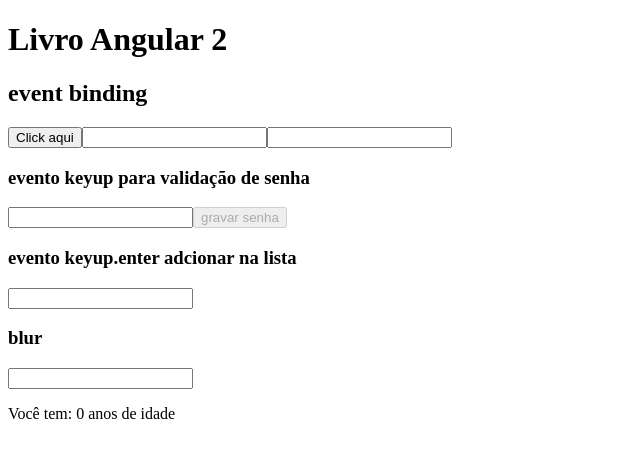
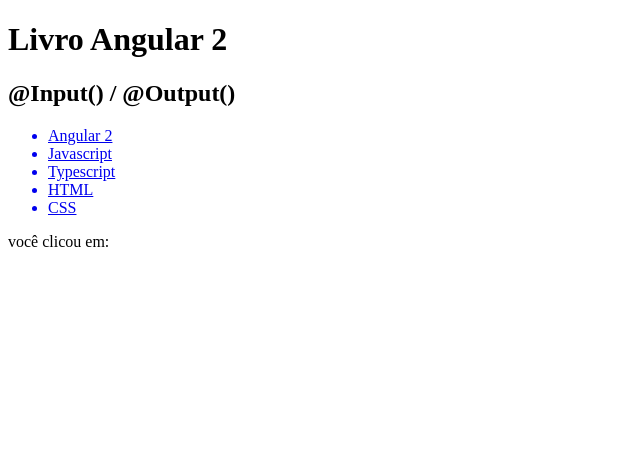
Before and after one commit to MarcondesOliveira/angular2, an Angular app: page / in a window 1280 px wide. Shown: the top 458 px of the page, without its empty margins (0-640 px from the left). Built offline with nearby package versions, Linux system fonts and the light colour scheme.

Commit message:
ninth commit

```diff
--- a/src/app/app.component.html
+++ b/src/app/app.component.html
@@ -26,4 +26,6 @@
     segundo conteúdo passado
   </div>
 </app-ng-content> -->
-<app-event-binding></app-event-binding>
+<!-- <app-event-binding></app-event-binding> -->
+<app-input-output [menu]="desenvolvimento" (nomeClicado)="valorPassado($event)"></app-input-output>
+<p>você clicou em: {{valor}}</p>
--- a/src/app/app.component.ts
+++ b/src/app/app.component.ts
@@ -9,6 +9,8 @@
 export class AppComponent {
   title = 'Livro Angular 2';
   foto: string = 'favicon.ico';
+  desenvolvimento: string [] = ['Angular 2', 'Javascript', 'Typescript', 'HTML', 'CSS'];
+  valor: string;
 
   constructor(private service: AlertaService){
 
@@ -18,4 +20,8 @@
     this.service.msgAlerta();
   }
 
+  valorPassado(valorPassado){
+    this.valor = valorPassado;
+  }
+
 }
--- a/src/app/app.module.ts
+++ b/src/app/app.module.ts
@@ -16,6 +16,7 @@
 import { NgStyleComponent } from './ng-style/ng-style.component';
 import { NgContentComponent } from './ng-content/ng-content.component';
 import { EventBindingComponent } from './event-binding/event-binding.component';
+import { InputOutputComponent } from './input-output/input-output.component';
 
 
 @NgModule({
@@ -32,6 +33,7 @@
     NgStyleComponent,
     NgContentComponent,
     EventBindingComponent,
+    InputOutputComponent,
   ],
   imports: [
     BrowserModule,
--- /dev/null
+++ b/src/app/input-output/input-output.component.html
@@ -0,0 +1,9 @@
+<h2>@Input() / @Output()</h2>
+
+<ul>
+  <a href="#" (click)="enviarNome(item)" *ngFor="let item of menu">
+    <li>
+      {{item}}
+    </li>
+  </a>
+</ul>
--- /dev/null
+++ b/src/app/input-output/input-output.component.ts
@@ -0,0 +1,22 @@
+import { Component, EventEmitter, Input, OnInit, Output } from '@angular/core';
+
+@Component({
+  selector: 'app-input-output',
+  templateUrl: './input-output.component.html',
+  styleUrls: ['./input-output.component.css']
+})
+export class InputOutputComponent implements OnInit {
+
+  @Input() menu: string;
+  @Output() nomeClicado = new EventEmitter();
+
+  constructor() { }
+
+  ngOnInit() {
+  }
+
+  enviarNome(value){
+    this.nomeClicado.emit(value);
+  }
+
+}
```
Also changed, not shown: src/app/input-output/input-output.component.css (added), 1 other file (tests, documents, lock files or other folders).
